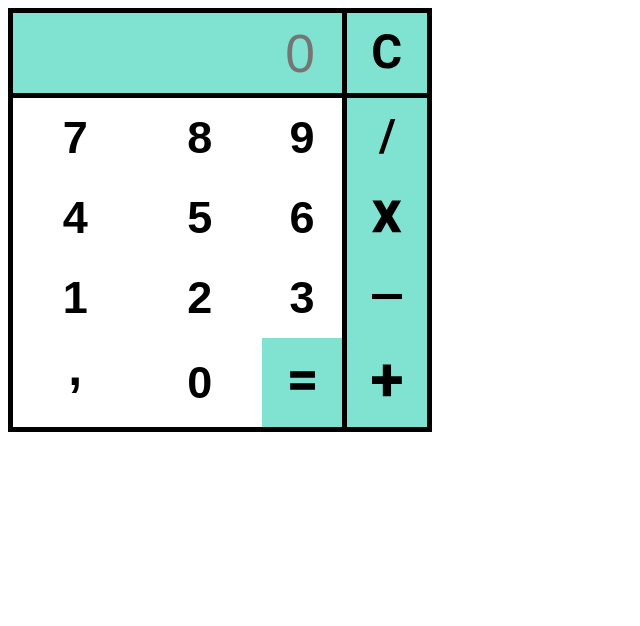
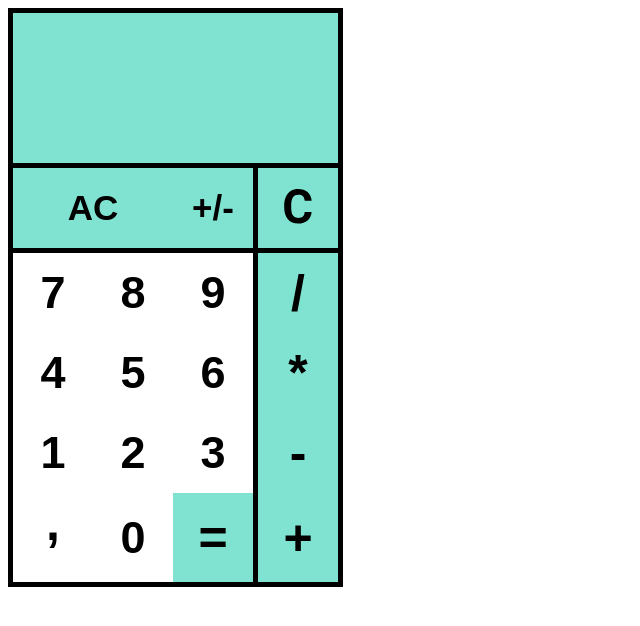
Before and after one commit to PoliBCNGEEK/calcu, a plain HTML site: page calculator.html in a window 1280 px wide. Shown: the whole page, without its empty margins (0-640 px from the left). Drawn offline with Linux system fonts and the light colour scheme.

Commit message:
sisiisisi

```diff
--- a/calculator.html
+++ b/calculator.html
@@ -7,33 +7,44 @@
 </head>
 <body>
 <table cellspacing="0" cellpadding="0">
+
     <tr>
-        <td colspan="3" type="text" ><input type="text" id="display" placeholder="0" disabled></input></td>
-        <td type="button" id="cButton"><input type="image" src="VectorC.svg" class="buttonRight" onclick="cButton()" ></td>
+        <td colspan="4" type="text" style="height: 150px;">
+            <div data-previous-operand class="displayPrevious"></div>
+            <div data-current-operand class="displayCurrent"></div>
+        </td>
     </tr>
     <tr>
-        <td type="number"><button class="numButton" onclick="numButton(7)" >7</button></td>
-        <td type="number"><button class="numButton" onclick="numButton(8)">8</button></td>
-        <td type="number"><button class="numButton" onclick="numButton(9)">9</button> </td>
-        <td type="button"><input type="image" src="Vectordiv.svg" class="buttonRight"></td>
+        <td colspan="2" type="topButton"><input data-all-clear type="button" class="buttonText" value="AC"></td>
+        <td type="topButton" ><input data-convert type="button" class="buttonText" value="+/-"></td>
+        <td type="topButton" style="border-left: solid black 5px;" ><input data-delete id="cButton" type="image" src="VectorC.svg"  ></td>
+
+    </tr>
+
+    <tr>
+        <td type="number"><button data-number class="numButton" >7</button></td>
+        <td type="number"><button data-number class="numButton" >8</button></td>
+        <td type="number"><button data-number class="numButton" >9</button> </td>
+        <td type="button"><button data-operation  class="buttonRight">/</button></td></td>
     </tr>
     <tr>
-        <td type="number"><button class="numButton" onclick="numButton(4)">4</button></td>
-        <td type="number"><button class="numButton" onclick="numButton(5)">5</button></td>
-        <td type="number"><button class="numButton" onclick="numButton(6)">6</button></td>
-        <td type="button"><input type="image" src="Vectormult.svg" class="buttonRight"></td>    </tr>
+        <td type="number"><button data-number class="numButton" >4</button></td>
+        <td type="number"><button data-number class="numButton" >5</button></td>
+        <td type="number"><button data-number class="numButton" >6</button></td>
+        <td type="button"><button data-operation  class="buttonRight">*</button></td>    </tr>
     <tr>
-        <td type="number"><button class="numButton" onclick="numButton(1)">1</button></td>
-        <td type="number"><button class="numButton" onclick="numButton(2)">2</button></td>
-        <td type="number"><button class="numButton" onclick="numButton(3)">3</button></td>
-        <td type="button"> <input type="image" src="Vectorsubs.svg" class="buttonRight" ></td>    </tr>
+        <td type="number"><button data-number class="numButton" >1</button></td>
+        <td type="number"><button data-number class="numButton" >2</button></td>
+        <td type="number"><button data-number class="numButton" >3</button></td>
+        <td type="button"><button data-operation  class="buttonRight">-</button></td>    </tr>
     <tr>
-        <td type="number"><button class="numButton" id="comma" onclick="comaButton()">,</button></td>
-        <td type="number"><button class="numButton" onclick="numButton(0)">0</button></td>
-        <td type="buttonEqual"><input type="image" src="Vectorequal.svg" id="equal" onclick="equalButton()"></td>
-        <td type="button"><input type="image" src="Vectorsum.svg" class="buttonRight" onclick="sumarButton()"></td>    </tr>
+        <td type="number"><button data-number class="numButton" id="comma" >,</button></td>
+        <td type="number"><button data-number class="numButton" >0</button></td>
+        <td type="buttonEqual"><button data-operation class="buttonRight">=</button></td>
+        <td type="button"><button data-operation  class="buttonRight">+</button></td>
+    </tr>
 </table>
-<script src="scripts/main.js"></script>
+<script src="scripts/nuevo.js"></script>
 
 </body>
 </html>
--- a/scripts/main.js
+++ b/scripts/main.js
@@ -39,7 +39,6 @@ function comaButton(){
  }
 
  function cButton(){
-    document.getElementById("display").value = 0;
     primerNum = 0;
     segundoNum = 0;
     estado = "false";
@@ -56,3 +55,7 @@ function comaButton(){
         document.getElementById("display").value = resultado;
     }
  }
+
+ function highlightButton(){
+    document.getElementsByClassName("buttonRight").className = "buttonRightHighlight";
+ }
--- /dev/null
+++ b/stilonuevo.css
@@ -0,0 +1,58 @@
+*, *::before, *::after {
+    box-sizing: border-box;
+    font-family: Gotham Rounded, sans-serif;
+    font-weight: normal;
+  }
+
+  body {
+    padding: 0;
+    margin: 0;
+    background: linear-gradient(to right, #00AAFF, #00FF6C);
+  }
+
+  .calculator-grid {
+    display: grid;
+    justify-content: center;
+    align-content: center;
+    min-height: 100vh;
+    grid-template-columns: repeat(4, 100px);
+    grid-template-rows: minmax(120px, auto) repeat(5, 100px);
+  }
+
+  .calculator-grid > button {
+    cursor: pointer;
+    font-size: 2rem;
+    border: 1px solid white;
+    outline: none;
+    background-color: rgba(255, 255, 255, .75);
+  }
+
+  .calculator-grid > button:hover {
+    background-color: rgba(255, 255, 255, .9);
+  }
+
+  .span-two {
+    grid-column: span 2;
+  }
+
+  .output {
+    grid-column: 1 / -1;
+    background-color: rgba(0, 0, 0, .75);
+    display: flex;
+    align-items: flex-end;
+    justify-content: space-around;
+    flex-direction: column;
+    padding: 10px;
+    word-wrap: break-word;
+    word-break: break-all;
+  }
+
+  .output .previous-operand {
+    color: rgba(255, 255, 255, .75);
+    font-size: 1.5rem;
+  }
+
+  .output .current-operand {
+    color: white;
+    font-size: 2.5rem;
+  }
--- a/style.css
+++ b/style.css
@@ -10,8 +10,14 @@ td {
     height: 10vmin;
 }
 .buttonRight{
+    font-size: 50px;
+    font-weight: bold;
+    background-color: transparent;
+    border: transparent;
+}
+#cButton{
     height: 35px;
-    width: 30px;
+    width: 50px;
 }
 .numButton{
     color: black;
@@ -21,6 +27,21 @@ td {
     font-weight: bold;
     background-color: transparent;
 
+}
+td[type="topButton"]
+{
+    color: black;
+    text-align: center;
+    font-weight: bold;
+    background-color: #80E3D1;
+    border-bottom: solid black 5px;
+
+}
+.buttonText{
+    font-size: 35px;
+    font-weight: bold;
+    background-color: transparent;
+    border: transparent;
 }
 td[type="button"]
 {
@@ -47,9 +68,7 @@ td[type="buttonEqual"]
     height: 25px;
     width: 25px;
 }
-#cButton{
-    border-bottom: solid black 5px;
-}
+
 
 td:hover{
     background-color: #75BCD5;
@@ -77,12 +96,22 @@ td[type="number"]
 td[type="number"]:hover{
     background-color: #D5DBDD;
 }
-#display{
+.displayCurrent{
     background-color: transparent;
     border: transparent;
     font-family: "Myriad Pro", Myriad, "Liberation Sans", "Nimbus Sans L", "Helvetica Neue", Helvetica, Arial, sans-serif;
     font-size: 40pt;
     text-align: right;
-    padding-left: -15px;
     width: 300px;
 }
+.displayPrevious{
+    background-color: transparent;
+    border: transparent;
+    font-family: "Myriad Pro", Myriad, "Liberation Sans", "Nimbus Sans L", "Helvetica Neue", Helvetica, Arial, sans-serif;
+    font-size: 25pt;
+    text-align: right;
+    padding-left: -15px;
+    margin-right: -15px;
+    width: 300px;
+
+}
```
Also changed, not shown: calcuprueba.html (added, +37 -0 lines), 1 other file.
